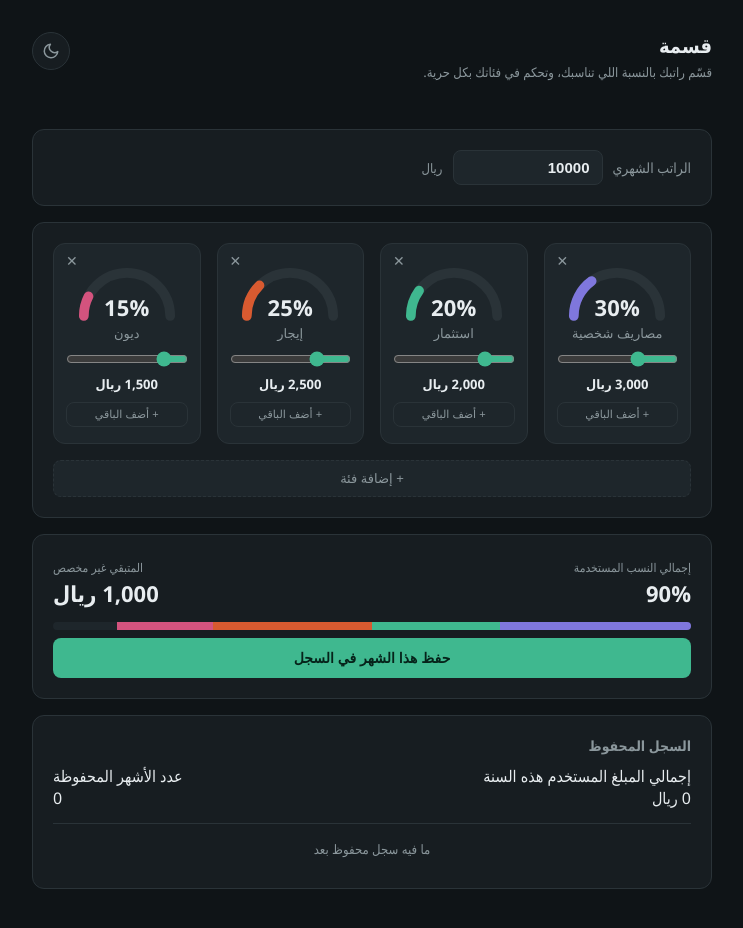
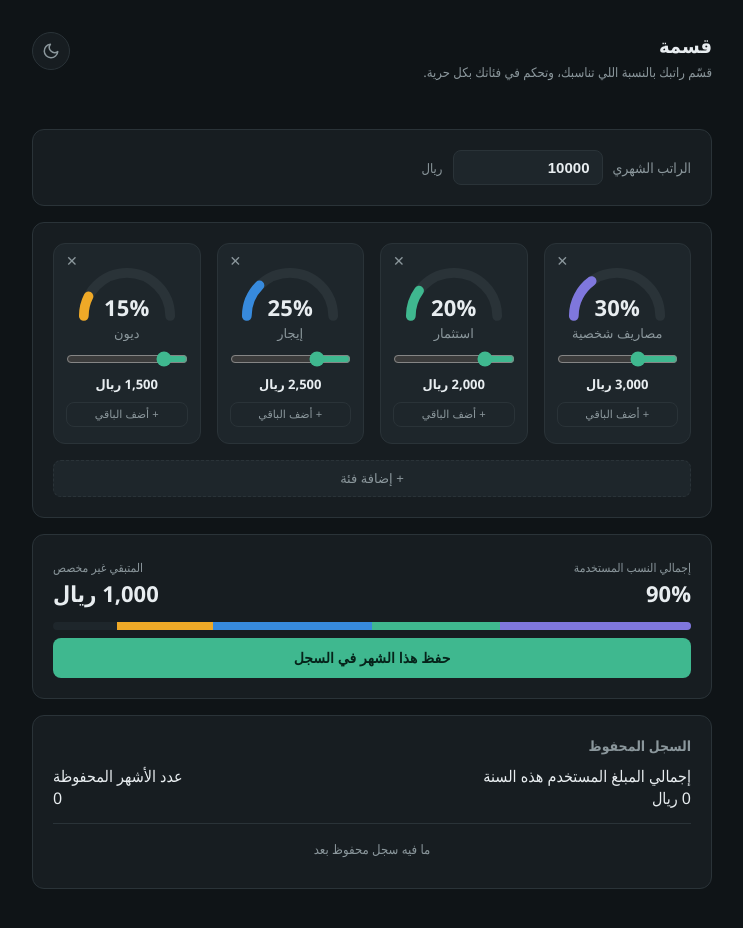
Before and after one commit to ZIYAD1222/qisma-app, a plain HTML site: page index.html in a window 1280 px wide. Shown: the whole page, without its empty margins (268-1011 px from the left). Drawn offline with Linux system fonts and the light colour scheme.

Commit message:
Modify color palettes for theme support
Updated color palettes for dark and light themes.

```diff
--- a/index.html
+++ b/index.html
@@ -233,6 +233,7 @@
     margin-top: 4px;
   }
   .save-btn:hover{ opacity:.9; }
+  :root[data-theme="light"] .save-btn{ color: #f2f5f3; }
 
   .hist-item{
     display:flex;
@@ -344,8 +345,8 @@ document.getElementById('theme-toggle').addEventListener('click', async () => {
 
 loadTheme();
 
-const paletteDark = ['#7f77dd','#3fb88f','#d85a30','#d4537e','#378add','#efa927','#8b979c','#a94ad4'];
-const paletteLight = ['#534ab7','#0f6e56','#993c1d','#993556','#185fa5','#854f0b','#5f5e5a','#712b13'];
+const paletteDark = ['#7f77dd','#3fb88f','#378add','#efa927','#5dcaa5','#afa9ec','#8b979c','#85b7eb'];
+const paletteLight = ['#534ab7','#0f6e56','#185fa5','#854f0b','#085041','#3c3489','#5f5e5a','#0c447c'];
 function getColor(idx){
   const theme = document.documentElement.getAttribute('data-theme') || 'dark';
   const p = theme === 'light' ? paletteLight : paletteDark;
```
